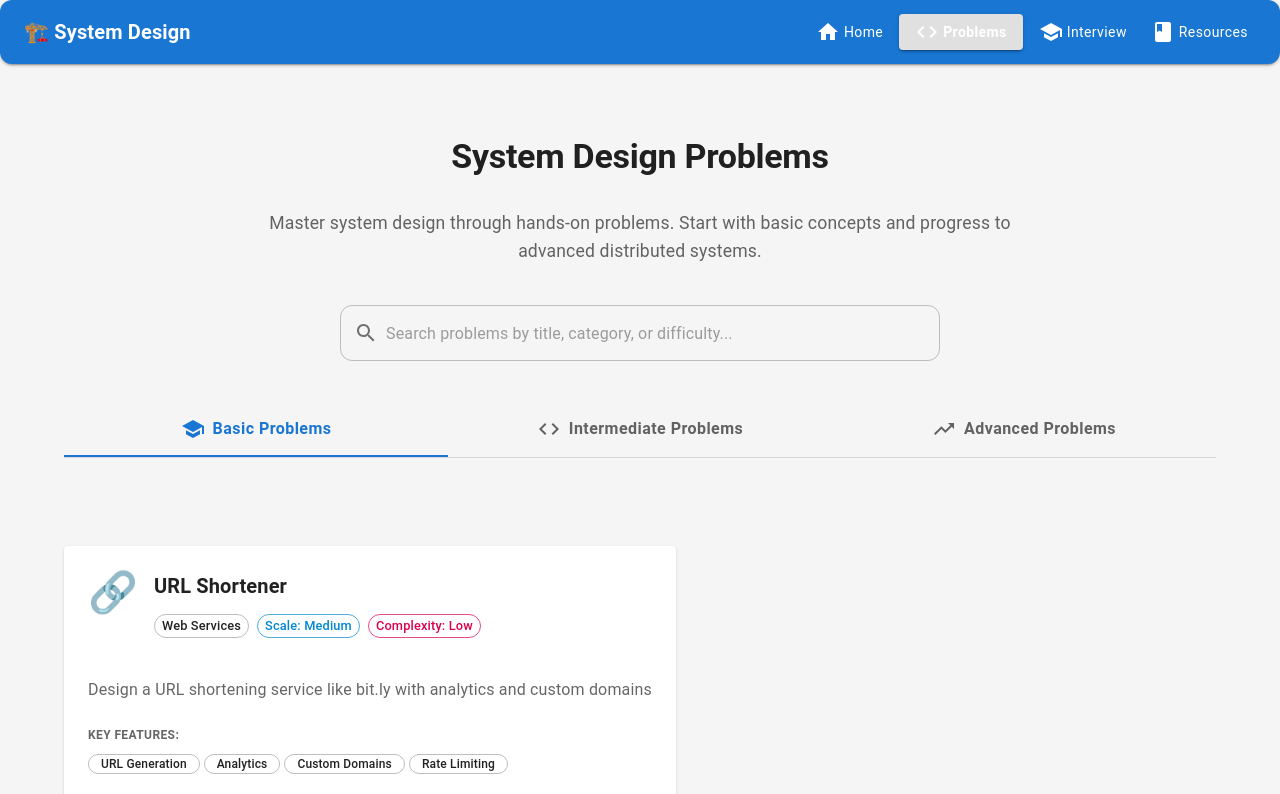
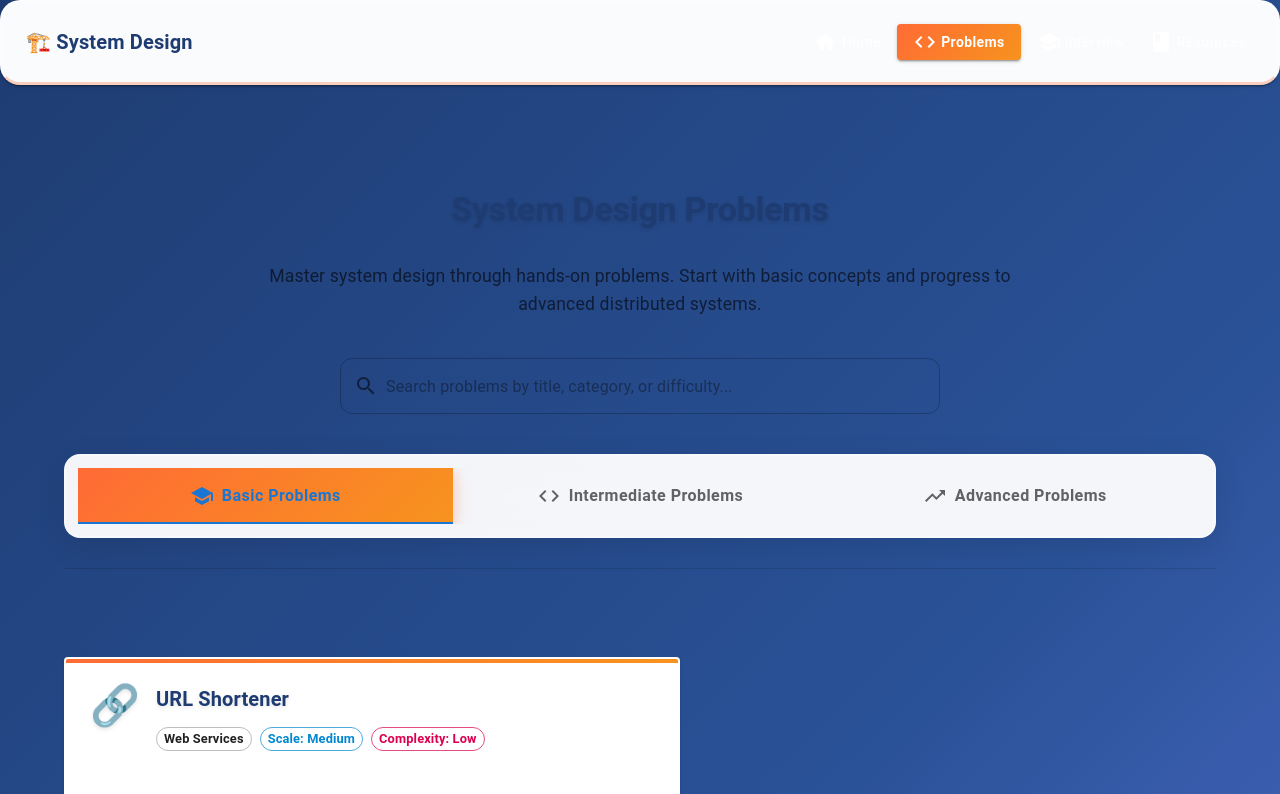
Before and after one commit to gourav8jain/system-design, a React (Create React App) app in the folder system-design-website/: page /problems in a window 1280 px wide. Shown: the top 794 px of the page. Built offline with nearby package versions, Linux system fonts and the light colour scheme; the HTML template or start-up script is replaced by a standard one.

Commit message:
🎨 Transform website with beautiful new theme - enhanced colors, animations, and consistent tile sizes

```diff
--- a/system-design-website/src/index.css
+++ b/system-design-website/src/index.css
@@ -1,145 +1,530 @@
+/* Global Styles */
+* {
+  margin: 0;
+  padding: 0;
+  box-sizing: border-box;
+}
+
 body {
-  margin: 0;
-  font-family: -apple-system, BlinkMacSystemFont, 'Segoe UI', 'Roboto', 'Oxygen',
-    'Ubuntu', 'Cantarell', 'Fira Sans', 'Droid Sans', 'Helvetica Neue',
-    sans-serif;
+  font-family: 'Roboto', 'Segoe UI', 'Oxygen', 'Ubuntu', 'Cantarell', 'Fira Sans', 'Droid Sans', 'Helvetica Neue', sans-serif;
   -webkit-font-smoothing: antialiased;
   -moz-osx-font-smoothing: grayscale;
-  background-color: #f5f5f5;
+  background: linear-gradient(135deg, #1e3c72 0%, #2a5298 50%, #667eea 100%);
+  min-height: 100vh;
+  color: #2c3e50;
 }
 
-code {
-  font-family: source-code-pro, Menlo, Monaco, Consolas, 'Courier New',
-    monospace;
-}
-
-/* Custom scrollbar */
+/* Custom Scrollbar */
 ::-webkit-scrollbar {
-  width: 8px;
+  width: 10px;
 }
 
 ::-webkit-scrollbar-track {
-  background: #f1f1f1;
+  background: rgba(255, 255, 255, 0.2);
+  border-radius: 6px;
 }
 
 ::-webkit-scrollbar-thumb {
-  background: #c1c1c1;
-  border-radius: 4px;
+  background: linear-gradient(135deg, #667eea 0%, #764ba2 100%);
+  border-radius: 6px;
+  border: 2px solid rgba(255, 255, 255, 0.3);
 }
 
 ::-webkit-scrollbar-thumb:hover {
-  background: #a8a8a8;
+  background: linear-gradient(135deg, #5a6fd8 0%, #6a4190 100%);
 }
 
-/* Smooth transitions */
+/* Smooth Transitions */
 * {
-  transition: all 0.2s ease-in-out;
+  transition: all 0.3s cubic-bezier(0.4, 0, 0.2, 1);
 }
 
-/* Custom focus styles */
+/* Custom Focus Styles */
 *:focus {
-  outline: 2px solid #1976d2;
-  outline-offset: 2px;
+  outline: 3px solid #ff6b35;
+  outline-offset: 3px;
 }
 
-/* Improved typography */
+/* Enhanced Typography */
 h1, h2, h3, h4, h5, h6 {
-  line-height: 1.2;
-  margin-bottom: 0.5em;
+  font-weight: 700;
+  line-height: 1.3;
+  color: #1e3c72;
+  text-shadow: 0 2px 4px rgba(0, 0, 0, 0.1);
 }
 
-/* Better spacing for cards */
+/* Improved Card Styling */
 .MuiCard-root {
-  transition: transform 0.2s ease-in-out, box-shadow 0.2s ease-in-out;
+  background: rgba(255, 255, 255, 0.98);
+  backdrop-filter: blur(15px);
+  border: 2px solid rgba(255, 255, 255, 0.3);
+  border-radius: 20px;
+  box-shadow: 0 12px 40px rgba(0, 0, 0, 0.15);
+  transition: all 0.4s cubic-bezier(0.4, 0, 0.2, 1);
+  overflow: hidden;
+  position: relative;
+}
+
+.MuiCard-root::before {
+  content: '';
+  position: absolute;
+  top: 0;
+  left: 0;
+  right: 0;
+  height: 4px;
+  background: linear-gradient(90deg, #ff6b35, #f7931e, #ff6b35);
+  background-size: 200% 100%;
+  animation: gradient-shift 3s ease-in-out infinite;
+}
+
+@keyframes gradient-shift {
+  0%, 100% { background-position: 0% 50%; }
+  50% { background-position: 100% 50%; }
 }
 
 .MuiCard-root:hover {
-  transform: translateY(-2px);
-  box-shadow: 0 8px 25px rgba(0, 0, 0, 0.15);
+  transform: translateY(-12px) scale(1.02);
+  box-shadow: 0 25px 60px rgba(0, 0, 0, 0.2);
+  border-color: #ff6b35;
 }
 
-/* Custom button styles */
+/* Enhanced Button Styling */
 .MuiButton-root {
+  border-radius: 15px;
+  font-weight: 700;
   text-transform: none;
-  font-weight: 500;
+  padding: 14px 28px;
+  font-size: 1rem;
+  transition: all 0.4s cubic-bezier(0.4, 0, 0.2, 1);
+  position: relative;
+  overflow: hidden;
 }
 
-/* Improved chip styles */
-.MuiChip-root {
-  font-weight: 500;
+.MuiButton-root::before {
+  content: '';
+  position: absolute;
+  top: 0;
+  left: -100%;
+  width: 100%;
+  height: 100%;
+  background: linear-gradient(90deg, transparent, rgba(255, 255, 255, 0.3), transparent);
+  transition: left 0.5s;
 }
 
-/* Better accordion styling */
-.MuiAccordion-root {
-  border-radius: 8px;
-  margin-bottom: 8px;
+.MuiButton-root:hover::before {
+  left: 100%;
 }
 
-.MuiAccordion-root:before {
-  display: none;
+.MuiButton-contained {
+  background: linear-gradient(135deg, #ff6b35 0%, #f7931e 100%);
+  box-shadow: 0 6px 20px rgba(255, 107, 53, 0.4);
+  color: white;
+  border: none;
 }
 
-/* Custom tab styles */
-.MuiTab-root {
-  font-weight: 500;
-  text-transform: none;
+.MuiButton-contained:hover {
+  background: linear-gradient(135deg, #e55a2b 0%, #e0851a 100%);
+  box-shadow: 0 10px 30px rgba(255, 107, 53, 0.6);
+  transform: translateY(-3px);
 }
 
-/* Improved paper styling */
-.MuiPaper-root {
-  border-radius: 12px;
+.MuiButton-outlined {
+  border: 3px solid #ff6b35;
+  color: #ff6b35;
+  background: rgba(255, 107, 53, 0.05);
 }
 
-/* Better list styling */
-.MuiListItem-root {
-  border-radius: 4px;
+.MuiButton-outlined:hover {
+  background: rgba(255, 107, 53, 0.15);
+  border-color: #e55a2b;
+  transform: translateY(-3px);
+  box-shadow: 0 8px 25px rgba(255, 107, 53, 0.3);
 }
 
-/* Custom navigation styles */
-.MuiAppBar-root {
-  backdrop-filter: blur(10px);
-  background-color: rgba(25, 118, 210, 0.95);
+/* Enhanced Chip Styling */
+.MuiChip-root {
+  border-radius: 25px;
+  font-weight: 600;
+  font-size: 0.9rem;
+  transition: all 0.3s cubic-bezier(0.4, 0, 0.2, 1);
+  border: 2px solid;
 }
 
-/* Responsive improvements */
-@media (max-width: 600px) {
-  .MuiContainer-root {
-    padding-left: 16px;
-    padding-right: 16px;
+.MuiChip-outlined {
+  border-color: #667eea;
+  color: #667eea;
+  background: rgba(102, 126, 234, 0.1);
+}
+
+.MuiChip-outlined:hover {
+  background: rgba(102, 126, 234, 0.2);
+  border-color: #5a6fd8;
+  transform: scale(1.08);
+  box-shadow: 0 4px 15px rgba(102, 126, 234, 0.3);
+}
+
+.MuiChip-filled {
+  background: linear-gradient(135deg, #667eea 0%, #764ba2 100%);
+  color: white;
+  border: none;
+}
+
+.MuiChip-filled:hover {
+  background: linear-gradient(135deg, #5a6fd8 0%, #6a4190 100%);
+  transform: scale(1.08);
+}
+
+/* Enhanced Accordion Styling */
+.MuiAccordion-root {
+  background: rgba(255, 255, 255, 0.98);
+  backdrop-filter: blur(15px);
+  border-radius: 16px;
+  margin-bottom: 20px;
+  border: 2px solid rgba(255, 255, 255, 0.3);
+  box-shadow: 0 8px 30px rgba(0, 0, 0, 0.1);
+  overflow: hidden;
+}
+
+.MuiAccordion-root:hover {
+  box-shadow: 0 15px 40px rgba(0, 0, 0, 0.15);
+  border-color: rgba(255, 107, 53, 0.3);
+}
+
+.MuiAccordionSummary-root {
+  background: linear-gradient(135deg, rgba(102, 126, 234, 0.1) 0%, rgba(118, 75, 162, 0.1) 100%);
+}
+
+/* Enhanced Tab Styling */
+.MuiTabs-root {
+  background: rgba(255, 255, 255, 0.95);
+  backdrop-filter: blur(15px);
+  border-radius: 16px;
+  padding: 12px;
+  margin-bottom: 30px;
+  border: 2px solid rgba(255, 255, 255, 0.3);
+  box-shadow: 0 8px 30px rgba(0, 0, 0, 0.1);
+}
+
+.MuiTab-root {
+  border-radius: 12px;
+  margin: 0 6px;
+  font-weight: 700;
+  font-size: 1rem;
+  transition: all 0.3s cubic-bezier(0.4, 0, 0.2, 1);
+  min-height: 48px;
+}
+
+.MuiTab-root.Mui-selected {
+  background: linear-gradient(135deg, #ff6b35 0%, #f7931e 100%);
+  color: white;
+  box-shadow: 0 4px 15px rgba(255, 107, 53, 0.4);
+}
+
+.MuiTab-root:hover:not(.Mui-selected) {
+  background: rgba(255, 107, 53, 0.1);
+  color: #ff6b35;
+}
+
+/* Enhanced Paper Styling */
+.MuiPaper-root {
+  background: rgba(255, 255, 255, 0.98);
+  backdrop-filter: blur(15px);
+  border-radius: 20px;
+  border: 2px solid rgba(255, 255, 255, 0.3);
+  box-shadow: 0 8px 30px rgba(0, 0, 0, 0.1);
+}
+
+/* Enhanced List Styling */
+.MuiList-root {
+  background: rgba(255, 255, 255, 0.98);
+  backdrop-filter: blur(15px);
+  border-radius: 16px;
+  border: 2px solid rgba(255, 255, 255, 0.3);
+  overflow: hidden;
+}
+
+.MuiListItem-root {
+  border-bottom: 1px solid rgba(102, 126, 234, 0.1);
+  transition: all 0.3s ease;
+}
+
+.MuiListItem-root:hover {
+  background: rgba(102, 126, 234, 0.05);
+  transform: translateX(8px);
+}
+
+/* Enhanced Navigation Styling */
+.MuiAppBar-root {
+  background: rgba(255, 255, 255, 0.98) !important;
+  backdrop-filter: blur(25px);
+  border-bottom: 3px solid rgba(255, 107, 53, 0.3);
+  box-shadow: 0 8px 30px rgba(0, 0, 0, 0.15);
+}
+
+.MuiToolbar-root {
+  min-height: 80px !important;
+}
+
+.MuiTypography-root.MuiTypography-h6 {
+  color: #1e3c72;
+  font-weight: 700;
+}
+
+/* Enhanced Drawer Styling */
+.MuiDrawer-paper {
+  background: rgba(255, 255, 255, 0.98) !important;
+  backdrop-filter: blur(25px);
+  border-right: 3px solid rgba(255, 107, 53, 0.3);
+  width: 300px;
+  box-shadow: 8px 0 30px rgba(0, 0, 0, 0.15);
+}
+
+/* Enhanced Container Styling */
+.MuiContainer-root {
+  padding: 32px 20px;
+}
+
+/* Consistent Card Heights */
+.consistent-card {
+  height: 100%;
+  display: flex;
+  flex-direction: column;
+}
+
+.consistent-card .MuiCardContent-root {
+  flex-grow: 1;
+  display: flex;
+  flex-direction: column;
+  padding: 24px;
+}
+
+.consistent-card .MuiCardActions-root {
+  margin-top: auto;
+  padding: 0 24px 24px;
+}
+
+/* Enhanced Grid Spacing */
+.MuiGrid-container {
+  margin: 0 !important;
+}
+
+.MuiGrid-item {
+  padding: 20px !important;
+}
+
+/* Beautiful Gradient Backgrounds */
+.gradient-bg-primary {
+  background: linear-gradient(135deg, #ff6b35 0%, #f7931e 100%);
+}
+
+.gradient-bg-secondary {
+  background: linear-gradient(135deg, #667eea 0%, #764ba2 100%);
+}
+
+.gradient-bg-success {
+  background: linear-gradient(135deg, #4facfe 0%, #00f2fe 100%);
+}
+
+.gradient-bg-warning {
+  background: linear-gradient(135deg, #43e97b 0%, #38f9d7 100%);
+}
+
+.gradient-bg-info {
+  background: linear-gradient(135deg, #fa709a 0%, #fee140 100%);
+}
+
+.gradient-bg-dark {
+  background: linear-gradient(135deg, #1e3c72 0%, #2a5298 100%);
+}
+
+/* Enhanced Text Colors */
+.text-gradient-primary {
+  background: linear-gradient(135deg, #ff6b35 0%, #f7931e 100%);
+  -webkit-background-clip: text;
+  -webkit-text-fill-color: transparent;
+  background-clip: text;
+  font-weight: 700;
+}
+
+.text-gradient-secondary {
+  background: linear-gradient(135deg, #667eea 0%, #764ba2 100%);
+  -webkit-background-clip: text;
+  -webkit-text-fill-color: transparent;
+  background-clip: text;
+  font-weight: 700;
+}
+
+.text-gradient-dark {
+  background: linear-gradient(135deg, #1e3c72 0%, #2a5298 100%);
+  -webkit-background-clip: text;
+  -webkit-text-fill-color: transparent;
+  background-clip: text;
+  font-weight: 700;
+}
+
+/* Enhanced Shadows */
+.shadow-soft {
+  box-shadow: 0 8px 30px rgba(0, 0, 0, 0.1);
+}
+
+.shadow-medium {
+  box-shadow: 0 15px 40px rgba(0, 0, 0, 0.15);
+}
+
+.shadow-strong {
+  box-shadow: 0 25px 60px rgba(0, 0, 0, 0.2);
+}
+
+.shadow-glow {
+  box-shadow: 0 0 30px rgba(255, 107, 53, 0.3);
+}
+
+/* Enhanced Borders */
+.border-gradient {
+  border: 3px solid;
+  border-image: linear-gradient(135deg, #ff6b35, #f7931e, #ff6b35) 1;
+}
+
+.border-glow {
+  border: 2px solid #ff6b35;
+  box-shadow: 0 0 20px rgba(255, 107, 53, 0.4);
+}
+
+/* Enhanced Hover Effects */
+.hover-lift {
+  transition: transform 0.4s cubic-bezier(0.4, 0, 0.2, 1);
+}
+
+.hover-lift:hover {
+  transform: translateY(-12px);
+}
+
+.hover-scale {
+  transition: transform 0.4s cubic-bezier(0.4, 0, 0.2, 1);
+}
+
+.hover-scale:hover {
+  transform: scale(1.05);
+}
+
+.hover-glow:hover {
+  box-shadow: 0 0 30px rgba(255, 107, 53, 0.4);
+}
+
+/* Enhanced Focus States */
+.focus-ring:focus {
+  outline: none;
+  box-shadow: 0 0 0 4px rgba(255, 107, 53, 0.4);
+}
+
+/* Enhanced Loading States */
+.loading-shimmer {
+  background: linear-gradient(90deg, #f0f0f0 25%, #e0e0e0 50%, #f0f0f0 75%);
+  background-size: 200% 100%;
+  animation: shimmer 2s infinite;
+}
+
+@keyframes shimmer {
+  0% {
+    background-position: -200% 0;
   }
-
-  .MuiTypography-h1 {
-    font-size: 2.5rem;
-  }
-
-  .MuiTypography-h2 {
-    font-size: 2rem;
-  }
-
-  .MuiTypography-h3 {
-    font-size: 1.5rem;
+  100% {
+    background-position: 200% 0;
   }
 }
 
-/* Animation for page transitions */
-.page-enter {
-  opacity: 0;
-  transform: translateY(20px);
+/* Special Effects */
+.glow-effect {
+  position: relative;
 }
 
-.page-enter-active {
-  opacity: 1;
-  transform: translateY(0);
-  transition: opacity 300ms, transform 300ms;
+.glow-effect::after {
+  content: '';
+  position: absolute;
+  top: -2px;
+  left: -2px;
+  right: -2px;
+  bottom: -2px;
+  background: linear-gradient(45deg, #ff6b35, #f7931e, #667eea, #764ba2, #ff6b35);
+  background-size: 400% 400%;
+  border-radius: inherit;
+  z-index: -1;
+  animation: glowing 3s ease-in-out infinite;
+  opacity: 0;
+  transition: opacity 0.3s ease;
 }
 
-.page-exit {
+.glow-effect:hover::after {
   opacity: 1;
-  transform: translateY(0);
 }
 
-.page-exit-active {
-  opacity: 0;
-  transform: translateY(-20px);
-  transition: opacity 300ms, transform 300ms;
+@keyframes glowing {
+  0%, 100% { background-position: 0% 50%; }
+  50% { background-position: 100% 50%; }
 }
+
+/* Enhanced Typography Sizes */
+.hero-title {
+  font-size: clamp(2.5rem, 5vw, 4rem);
+  font-weight: 800;
+  line-height: 1.2;
+  margin-bottom: 1.5rem;
+}
+
+.section-title {
+  font-size: clamp(1.8rem, 3vw, 2.5rem);
+  font-weight: 700;
+  line-height: 1.3;
+  margin-bottom: 1rem;
+}
+
+.card-title {
+  font-size: clamp(1.2rem, 2vw, 1.5rem);
+  font-weight: 600;
+  line-height: 1.4;
+  margin-bottom: 0.75rem;
+}
+
+/* Enhanced Spacing */
+.section-spacing {
+  padding: 4rem 0;
+}
+
+.card-spacing {
+  margin-bottom: 2rem;
+}
+
+/* Enhanced Responsiveness */
+@media (max-width: 600px) {
+  .MuiCard-root {
+    border-radius: 16px;
+    margin: 0 8px;
+  }
+
+  .MuiButton-root {
+    padding: 12px 24px;
+    font-size: 0.95rem;
+  }
+
+  .MuiChip-root {
+    font-size: 0.8rem;
+  }
+
+  .MuiContainer-root {
+    padding: 20px 16px;
+  }
+
+  .section-spacing {
+    padding: 2rem 0;
+  }
+}
+
+@media (min-width: 1200px) {
+  .MuiContainer-root {
+    max-width: 1400px;
+  }
+
+  .MuiGrid-item {
+    padding: 24px !important;
+  }
+}
```
